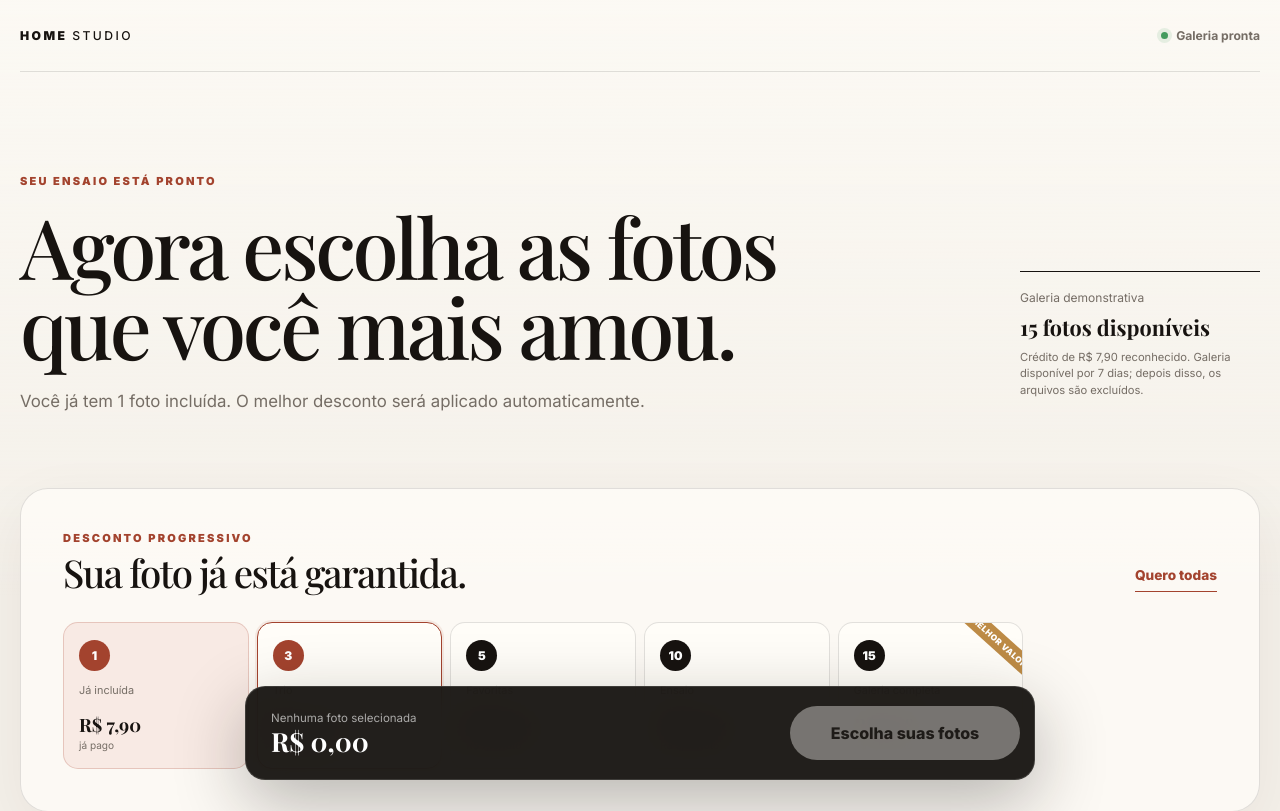
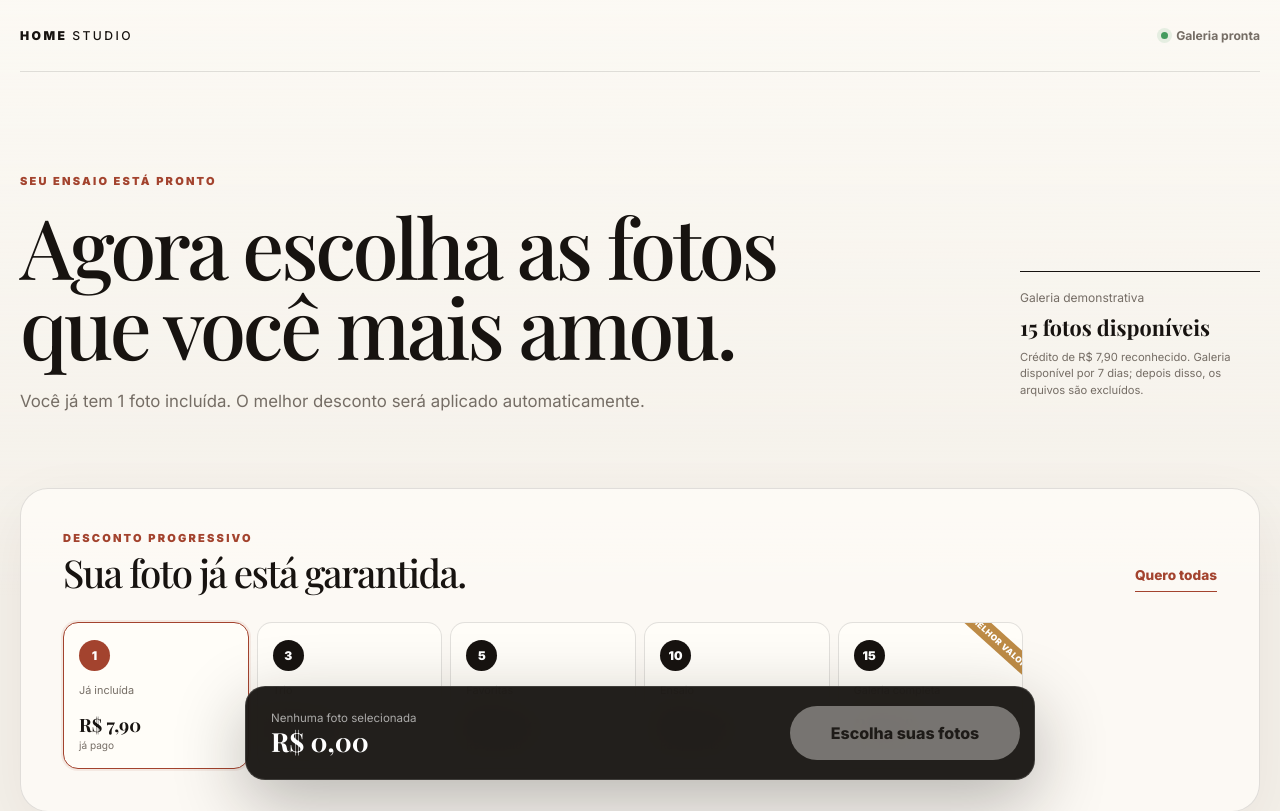
Before and after one commit to moreirahype/home-studio-gallery, a Next.js app: page /g/demo in a window 1280 px wide. Shown: the top 811 px of the page. Built offline with nearby package versions, Linux system fonts and the light colour scheme; a web font is replaced by a local one.

Commit message:
fix: keep included photos above manual blocks

```diff
--- a/app/api/checkout/pix/route.ts
+++ b/app/api/checkout/pix/route.ts
@@ -151,18 +151,10 @@ export async function POST(request: NextRequest) {
     initialCreditCents: project.paid_amount_cents,
     blockedPhotoIds: claimedAccess.blockedPhotoIds,
   });
-  const selectedBlockedCount = selectedPhotoIds.filter((photoId) =>
-    claimedAccess.blockedPhotoIds.has(photoId),
-  ).length;
-  const normalTargetPhotoCount = new Set([
+  const targetPhotoCount = new Set([
     ...unlockedPhotoIds,
     ...selectedPhotoIds,
   ]).size;
-  const blockedTargetFloor = project.included_photos + selectedBlockedCount;
-  const targetPhotoCount = Math.max(
-    normalTargetPhotoCount,
-    blockedTargetFloor,
-  );
   const targetPhotoTotalCents =
     project.paid_amount_cents +
     getAdditionalPhotoAmountCents({
--- a/app/api/downloads/route.ts
+++ b/app/api/downloads/route.ts
@@ -35,10 +35,6 @@ async function authorizeIncludedPhotos({
     includedPhotos,
   });
   const claimedPhotoIds = claimedAccess.includedPhotoIds;
-
-  if (photoIds.some((photoId) => claimedAccess.blockedPhotoIds.has(photoId))) {
-    return false;
-  }
 
   const mergedPhotoIds = new Set([...claimedPhotoIds, ...photoIds]);
 
--- a/components/gallery.tsx
+++ b/components/gallery.tsx
@@ -386,20 +386,10 @@ export function Gallery({
     };
   }
 
-  const selectedBlockedCount = selected.filter(
-    (photoId) =>
-      blockedPhotoIds.includes(photoId) &&
-      !effectiveUnlockedPhotoIds.includes(photoId),
-  ).length;
-  const normalTargetPhotoCount = new Set([
+  const targetPhotoCount = new Set([
     ...effectiveUnlockedPhotoIds,
     ...selected,
   ]).size;
-  const blockedTargetFloor = offer.includedPhotos + selectedBlockedCount;
-  const targetPhotoCount = Math.max(
-    normalTargetPhotoCount,
-    blockedTargetFloor,
-  );
   const basePricing = getPricing(targetPhotoCount);
   const pricing = {
     ...basePricing,
@@ -438,7 +428,7 @@ export function Gallery({
   const selectionOnlyUnlocked =
     selected.length > 0 && selectedLockedCount === 0;
   const selectionIsIncluded =
-    selected.length > 0 && selectedBlockedCount === 0 && pricing.dueNow === 0;
+    selected.length > 0 && pricing.dueNow === 0;
   const videoPrice = videoAdded ? getVideoPrice(videoPhotoIds.length || 1) : 0;
   const checkoutAmount =
     pricing.dueNow + videoPrice;
```
